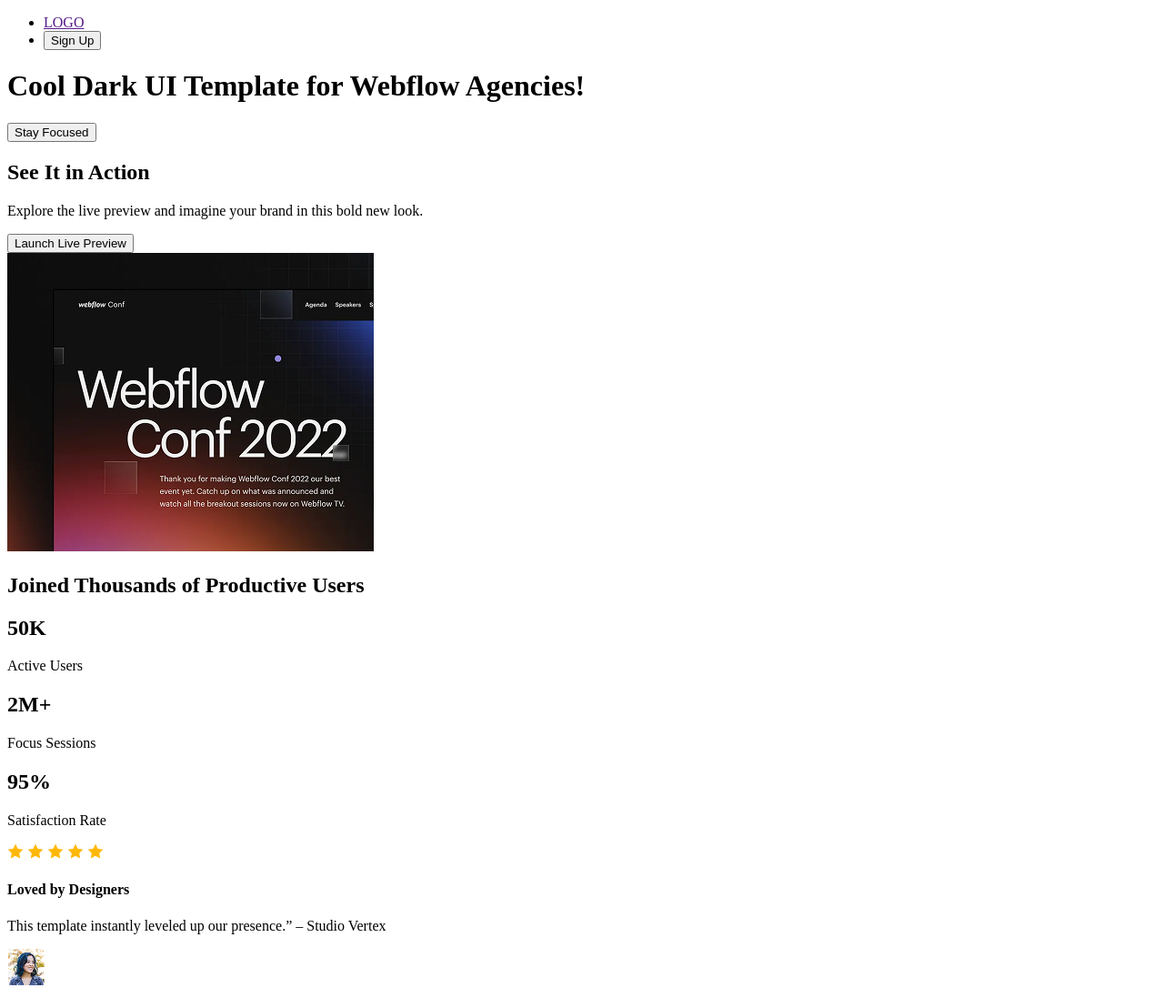
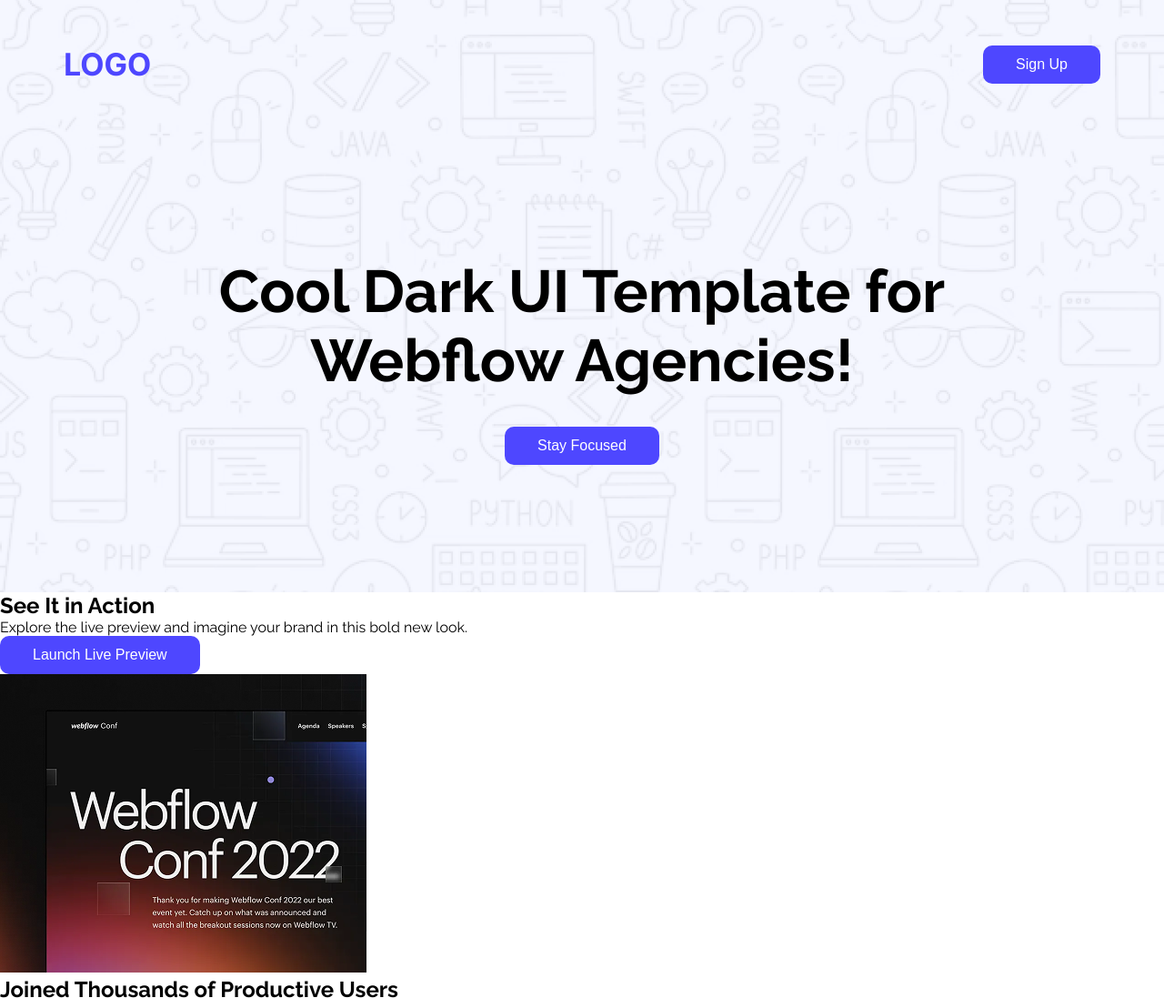
Before and after one commit to md-musaddik/assignment-1, a plain HTML site: page index.html in a window 1280 px wide. Shown: the top 1097 px of the page at 91% size. Drawn offline with Linux system fonts and the light colour scheme.

Commit message:
header section style complete

```diff
--- a/index.html
+++ b/index.html
@@ -4,25 +4,31 @@
     <meta charset="UTF-8">
     <meta name="viewport" content="width=device-width, initial-scale=1.0">
     <title>Webflow Agency</title>
+    <link rel="preconnect" href="https://fonts.googleapis.com">
+<link rel="preconnect" href="https://fonts.gstatic.com" crossorigin>
+<link href="https://fonts.googleapis.com/css2?family=Inter:ital,opsz,wght@0,14..32,100..900;1,14..32,100..900&family=Raleway:ital,wght@0,100..900;1,100..900&display=swap" rel="stylesheet">
     <link rel="stylesheet" href="styles/style.css">
 </head>
-<body>
+<body class="raleway-normal">
     <header>
         <nav>
             <ul class="header-nav">
-                <li><a href="">LOGO</a></li>
-                <li><a href=""><button>Sign Up</button></a></li>
+                <li><a class="inter-bolder nav-logo" href="">LOGO</a></li>
+                <li><a href=""><button class="primary-btn">Sign Up</button></a></li>
             </ul>
         </nav>
-        <h1 class="header-title">Cool Dark UI Template for Webflow Agencies!</h1>
-        <button>Stay Focused</button>
+        <section class="header-section">
+            <h1 class="header-title">Cool Dark UI Template for Webflow Agencies!</h1>
+            <button class="primary-btn">Stay Focused</button>
+        </section>
+
     </header>
     <main>
         <section class="action">
             <div class="action-content">
                 <h2 class="action-title">See It in Action</h2>
                 <p class="action-description">Explore the live preview and imagine your brand in this bold new look.</p>
-                <button>Launch Live Preview</button>
+                <button class="primary-btn">Launch Live Preview</button>
             </div>
             <img src="Assets/wc-mini.png" alt="" class="action-image">
         </section>
@@ -102,7 +108,7 @@
         <section class="ready-focus">
             <h2>Ready to focus better</h2>
             <p>This template instantly leveled up our presence.” – Studio Vertex</p>
-            <button>Ger Started Free</button>
+            <button class="primary-btn">Ger Started Free</button>
             <img src="assets/wc-big.png" alt="">
         </section>
         <section class="get-in-touch">
@@ -117,13 +123,13 @@
                 <input type="text" name="" placeholder="full name" id="name"><br>
                 <label for="message">Message</label><br>
                 <textarea name="" id="Message" >write your message....</textarea><br>
-                <button>Get in Touch</button>
+                <button class="primary-btn">Get in Touch</button>
                 </form>
             </div>
         </section>
     </main>
     <footer>
-        <h1 class="footer-title">LOGO</h1>
+        <h1 class="footer-title inter-bolder">LOGO</h1>
         <p>Ready to elevate your online presence? Contact us today to discuss your project and discover how we can bring your vision to life.</p>
         <ul class="footer-nav">
             <li><a href="">Home</a></li>
--- a/styles/style.css
+++ b/styles/style.css
@@ -0,0 +1,57 @@
+*{margin:0;padding:0;}
+/* shared style */
+.raleway-normal{
+  font-family: "Raleway", sans-serif;
+  font-optical-sizing: auto;
+  font-weight: normal;
+  font-style: normal;
+}
+.inter-bolder {
+  font-family: "Inter", sans-serif;
+  font-optical-sizing: auto;
+  font-weight: bolder;
+  font-style: normal;
+}
+.primary-btn{
+    background-color: #4E47FF;
+    padding:12px 36px;
+    color:#fff;
+    font-size: 16px;
+    border:0;
+    border-radius:10px;
+}
+/* header */
+header{
+    background-image: url('../Assets/Hero-bg.png');
+}
+
+/* nav styles */
+.header-nav{
+    max-width:1140px;
+    display:flex;
+    justify-content: space-between;
+    margin:0 auto;
+    padding:50px 0;
+}
+.header-nav li{
+    list-style-type: none;
+}
+.header-nav li a{
+    text-decoration: none;
+}
+.nav-logo{
+    color:#4E47FF;
+    font-size:34px;
+}
+
+/* header-section  */
+.header-section{
+    width:905px;
+    margin:0 auto;
+    text-align: center;
+    padding:140px 0;
+}
+.header-title{
+    font-size: 65px;
+    padding:0 10px 35px 10px;
+}
```
